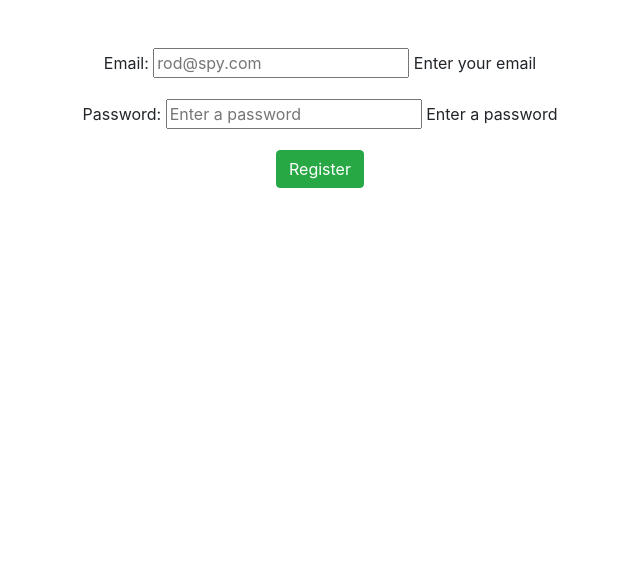
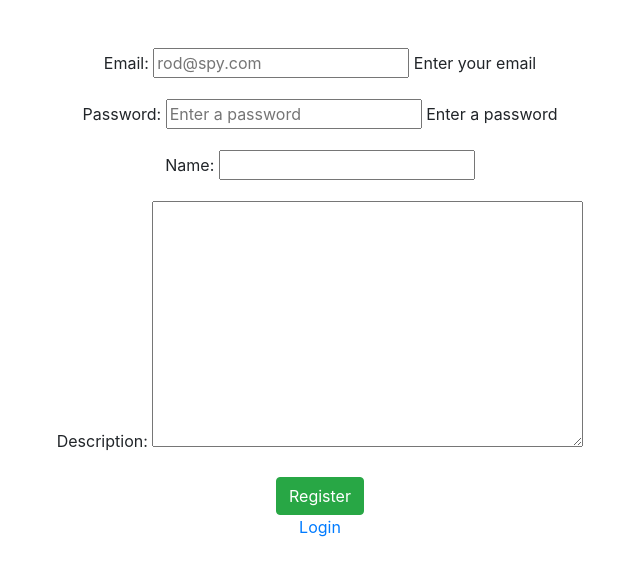
Before and after one commit to RoodrigoRoot/spy_platform, a Django app: page /register/ in a window 1280 px wide. Shown: the top 576 px of the page, without its empty margins (320-960 px from the left). Run offline with Django 4.2, Linux system fonts and the light colour scheme; some libraries are stand-ins or nearby versions.

Commit message:
Fix: Added new field

```diff
--- a/src/core/forms.py
+++ b/src/core/forms.py
@@ -23,6 +23,8 @@ class RegisterForm(forms.Form):
         "placeholder":"Enter a password"
     }))
 
+    name = forms.CharField( max_length=200, required=False)
+    description = forms.CharField(widget=forms.Textarea)
     def clean_email(self):
         email = str.lower(self.cleaned_data['email'])
         if User.objects.filter(email=email).exists():
--- a/src/core/views.py
+++ b/src/core/views.py
@@ -32,17 +32,17 @@ class Indexview(LoginRequiredMixin, View):
 class RegisterHitmenView(View):
 
     def get(self, request, *args, **kwargs):
+        if request.user.is_authenticated:
+            return redirect(reverse("core:home"))
         form = RegisterForm()
         return render(request, 'core/register.html', {'form':form})
 
     def post(self, request, *args, **kwargs):
-        if request.user.is_authenticated:
-            return redirect(reverse("core:home"))
-
         form = RegisterForm(request.POST)
         if form.is_valid():
             user = create_user(form.cleaned_data)
             create_hitmen(user)
             return redirect(reverse('core:home'))
         else:
+            print("vino para acá")
             return render(request, 'core/register.html', {'form':form})
--- a/src/hitmens/models/hitmen.py
+++ b/src/hitmens/models/hitmen.py
@@ -23,7 +23,6 @@ class Hitmen(ModelBase):
 
     user = models.OneToOneField(User, on_delete=models.CASCADE)
     title = models.CharField(max_length=50, choices=TitleType.choices)
-    #description = models.TextField(blank=True, null=True)
     boss = models.ForeignKey('self', on_delete=models.DO_NOTHING, blank=True, null=True)
     objects = SubordinatesManager()
 
--- a/src/hitmens/models/user.py
+++ b/src/hitmens/models/user.py
@@ -49,7 +49,8 @@ class User(AbstractUser):
     is_staff = models.BooleanField(default=False)
     is_superuser = models.BooleanField(default=False)
     username = models.CharField(max_length=200)
-    #name = models.CharField(max_length=200)
+    name = models.CharField(max_length=200)
+    description = models.TextField(blank=True, null=True)
     USERNAME_FIELD = 'email'
     REQUIRED_FIELDS = ('username', )
 
--- a/templates/core/login.html
+++ b/templates/core/login.html
@@ -10,5 +10,6 @@
         <h3>{{message}}</h3>
         <button class="btn btn-success" type="submit">Send</button>
     </form>
+    <a href="{% url 'core:register' %}">Create account</a>
 </div>
 {% endblock content %}
--- a/templates/core/register.html
+++ b/templates/core/register.html
@@ -10,5 +10,6 @@
         {% csrf_token %}
         <button class="btn btn-success" type="submit">Register</button>
     </form>
+    <a href="{% url 'core:login' %}">Login</a>
 </div>
 {% endblock content %}
--- a/templates/hitmens/hitmen_details.html
+++ b/templates/hitmens/hitmen_details.html
@@ -38,9 +38,9 @@
       {% if object.user.is_active and request.user|has_group:"BigBoss" or request.user|has_group:"Manager" %}
         <input type="checkbox" name="is_active" id="is_active"  {% if object.user.is_active %}checked{% endif %}>
         <br>
+        <button class="btn btn-success" type="submit">Update</button>
         {% else %}
           <p>{{ object.user.is_active }}</p>
-
       {% endif %}
 
         {% if  request.user|has_group:"BigBoss" %}
@@ -61,8 +61,8 @@
 
           </tbody>
         </table>
+        <button class="btn btn-success" type="submit">Update</button>
         {% endif %}
-        <button class="btn btn-success" type="submit">Update</button>
     </form>
 
     </div>
```
Also changed, not shown: docs/documentation.md (added, +5 -0 lines), src/hitmens/migrations/0005_hitmen_description_user_name_alter_hitmen_created_at.py (added), src/hitmens/migrations/0006_remove_hitmen_description_user_description_and_more.py (added), src/hits/migrations/0006_alter_hit_created_at.py (added), src/hits/migrations/0007_alter_hit_created_at.py (added), 8 other files.
